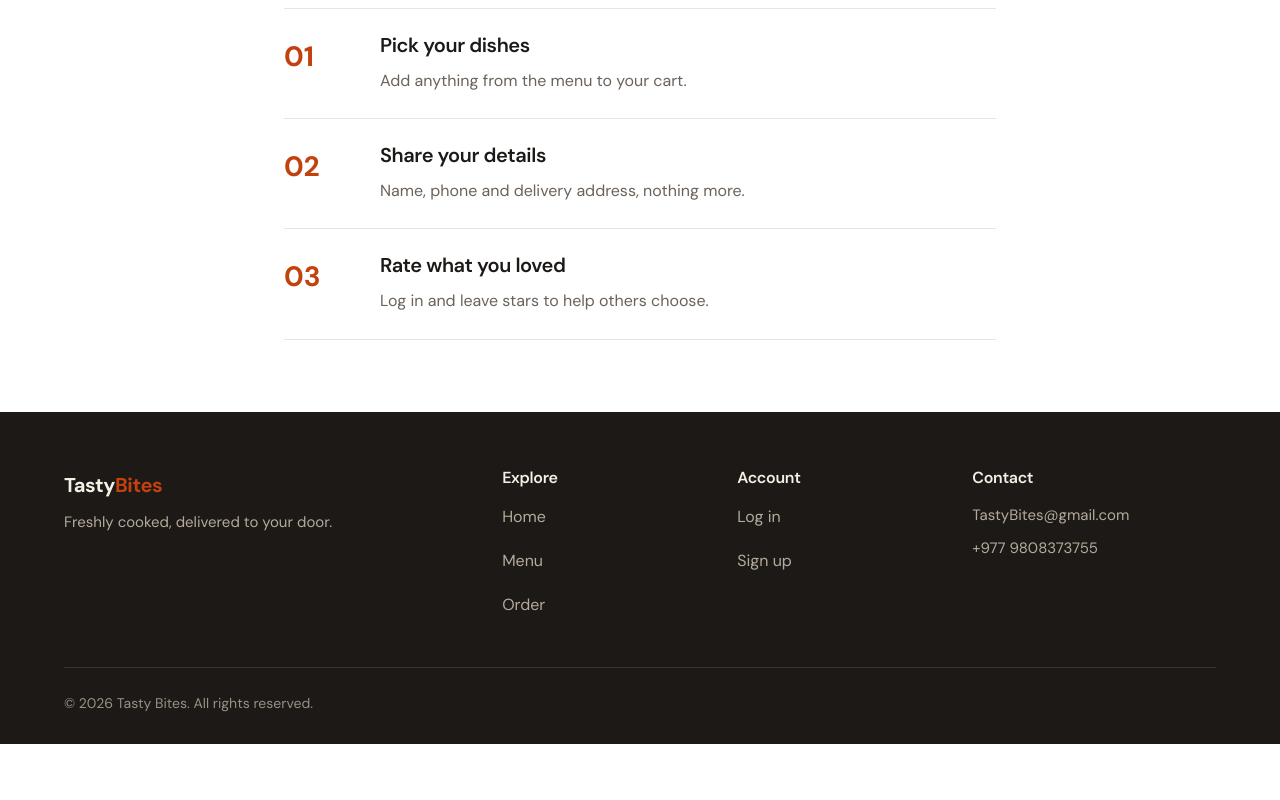
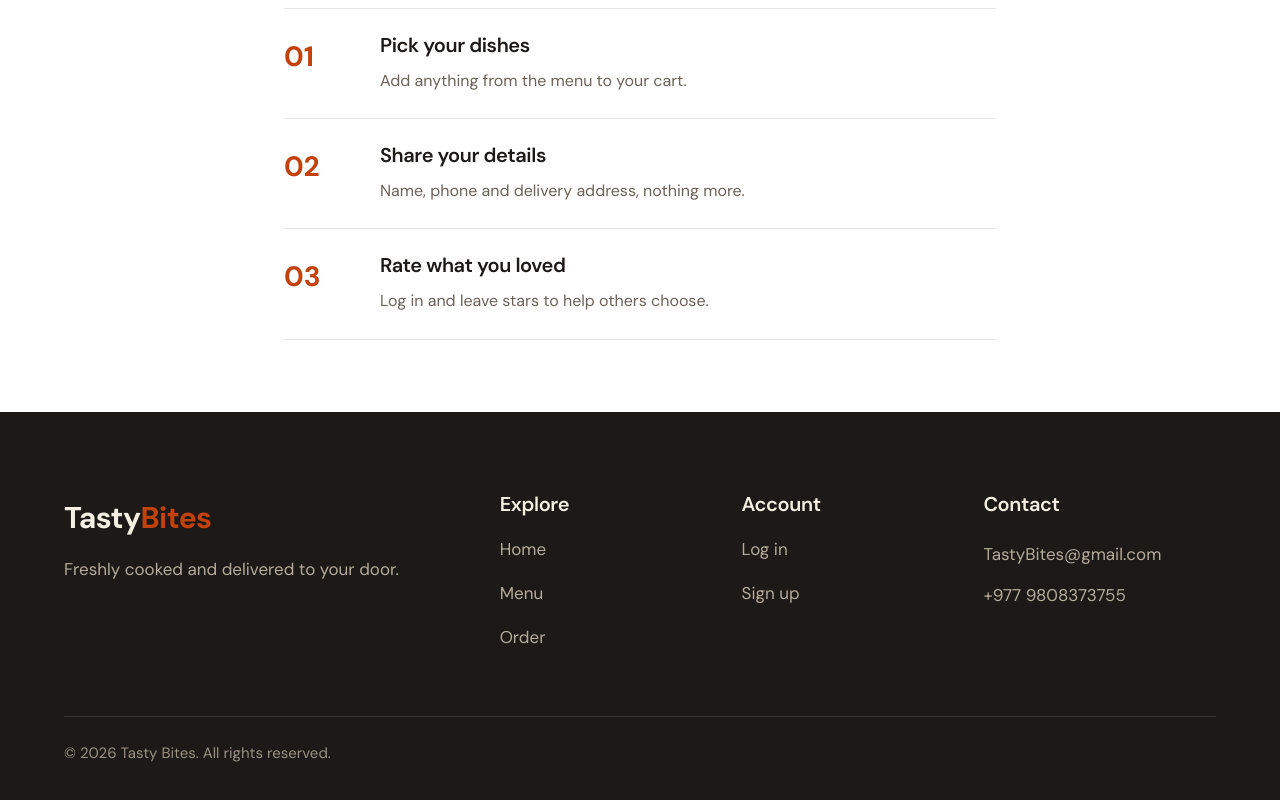
Before and after one commit to nimadev280/food-app, a React app in the folder frontend/: page / in a window 1280 px wide. Shown: the part 978-1778 px from the top of the page. Before the commit the page ends 1722 px from the top, so only its background shows below. Built offline with nearby package versions, Linux system fonts and the light colour scheme; no server answers; the HTML template or start-up script is replaced by a standard one.

Commit message:
Foot changes

```diff
--- a/frontend/src/App.css
+++ b/frontend/src/App.css
@@ -77,7 +77,7 @@ a { color: var(--accent); }
     text-decoration: none;
 }
 .brand span { color: var(--accent); }
-.brand.light { color: #f5efe4; }
+.brand.light { color: #f5efe4; font-size: 30px; }
 .nav { display: flex; align-items: center; flex-wrap: wrap; gap: 4px; }
 .nav a {
     display: inline-flex;
@@ -254,29 +254,31 @@ a { color: var(--accent); }
 .cart-total { font-size: 22px; font-weight: 700; margin: 24px 0; }
 .empty-box { display: flex; flex-direction: column; align-items: flex-start; gap: 16px; padding: 24px 0; }
 
-.site-footer { background: var(--text); color: #e9e2d6; padding: 56px 0 28px; }
+.site-footer { background: var(--text); color: #e9e2d6; padding: 80px 0 40px; }
 .footer-grid {
     display: grid;
     grid-template-columns: 2fr 1fr 1fr 1.2fr;
-    gap: 32px;
+    gap: 48px;
 }
-.footer-text { color: #b5ab9c; font-size: 15px; display: block; margin-top: 8px; }
+.footer-text { color: #b5ab9c; font-size: 17px; display: block; margin-top: 12px; }
 .footer-col { display: flex; flex-direction: column; }
-.footer-col h3 { color: #f5efe4; font-size: 16px; margin-bottom: 8px; }
+.footer-col h3 { color: #f5efe4; font-size: 20px; margin-bottom: 12px; }
 .footer-col a {
     display: inline-flex;
     align-items: center;
     min-height: 44px;
+    font-size: 17px;
     color: #b5ab9c;
     text-decoration: none;
 }
 .footer-col a:hover { color: #f5efe4; }
 .footer-bottom {
-    margin-top: 40px;
+    margin-top: 56px;
     padding-top: 24px;
     border-top: 1px solid #3a342e;
-    font-size: 14px;
+    font-size: 15px;
     color: #9a9084;
+    text-align: left;
 }
 
 @media (max-width: 900px) {
--- a/frontend/src/components/Footer.jsx
+++ b/frontend/src/components/Footer.jsx
@@ -11,7 +11,7 @@ export default function Footer() {
                         <div className="brand light">
                             Tasty<span>Bites</span>
                         </div>
-                        <p className="footer-text">Freshly cooked, delivered to your door.</p>
+                        <p className="footer-text">Freshly cooked and delivered to your door.</p>
                     </div>
 
                     <div className="footer-col">
```
